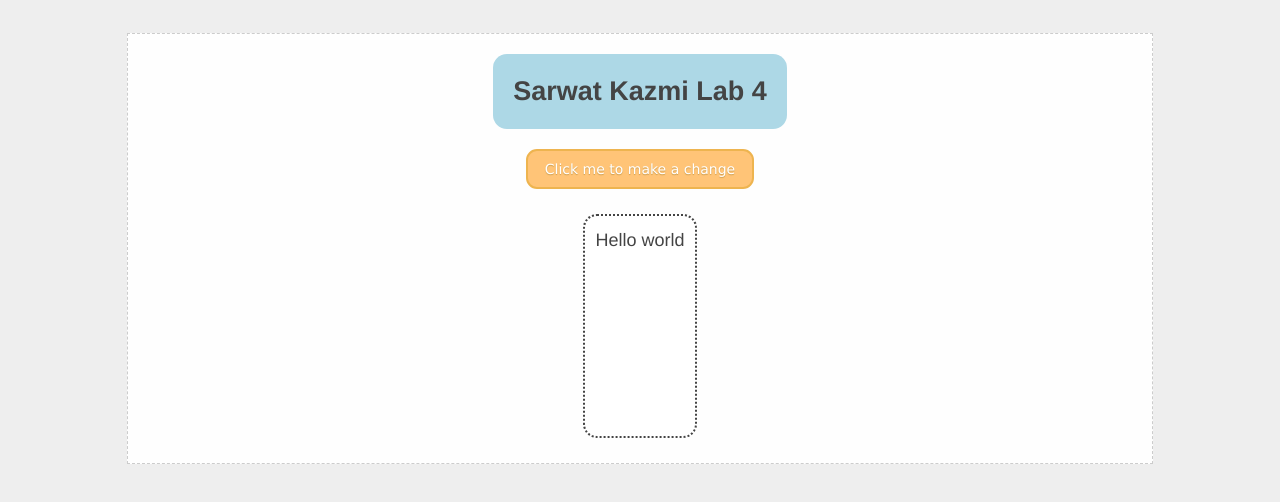
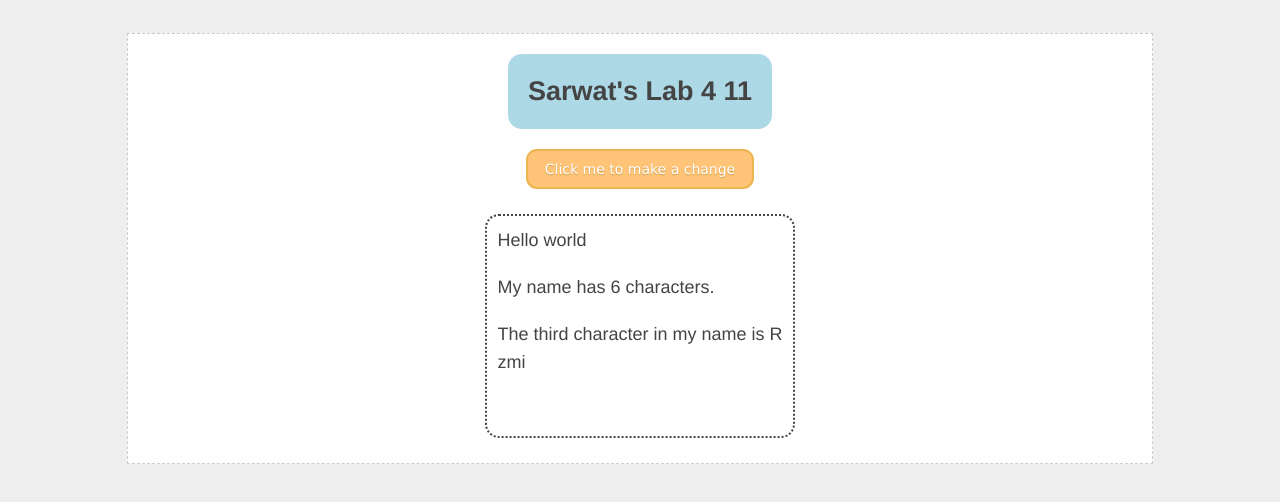
Before and after one commit to sarwat-kazmi/sarwat-kazmi.github.io, a plain HTML site: page lab_4/index.html in a window 1280 px wide. Both pictures are taken after a click on the button "Click me to make a change". Drawn offline with Linux system fonts and the light colour scheme.

Commit message:
updated script from separate functions for onclick to one function

```diff
--- a/lab_4/index.html
+++ b/lab_4/index.html
@@ -2,43 +2,62 @@
 <!DOCTYPE html>
 <html lang="en">
   <head>
-    <title>Sarwat Kazmi lab 4</title>
+    <title>Sarwat Kazmi's Lab 4</title>
     <link rel="stylesheet" type="text/css" href="style.css"/>
   </head>
 
   <body>
     <div class="container">
       <div class="wrapper">
-        <div class="header">Sarwat Kazmi Lab 4</div>
-        <button class="button" onclick="toDo()">
+        <div class="header">Prof A's Demo Page</div>
+        <button class="button" onclick="clickMe()">
           Click me to make a change
         </button>
         <div class="content">
           <p>
             In the mid '90s, Tobias formed a folk music band with Lindsay and Maebe which he called Dr. Funke's 100 Percent Natural Good Time Family Band Solution. The group was underwritten by the Natural Food Life Company, a division of Chem-Grow, an Allen Crayne acqusition, which was part of the Squimm Group. Their motto was simple: We keep you alive. I don't care if it takes from now till the end of Shrimpfest. Oh by the way, Doctor said no kissing her on the face for one week. I was like make it two weeks, see if I care! Make love in your *own* hand, Mother!
           </p>
-          <p class="name">My name has 11 characters</p><br>
-          <p class="upper-letter">The third letter in my name is</p>
         </div>
         <div class="footer"></div>
       </div>
     </div>
+
     <script>
-      function toDo() {
-        clickMe(); getLetter();
-      }
-
       function clickMe() {
         const content = document.querySelector(".content");
         content.innerHTML = "Hello world";
+
+        // changing header title
+        const newHeader = document.querySelector('.header');
+        let firstname = 'Sarwat';
+        newHeader.textContent = firstname + "'s Lab 4"
+
+        // adding paragraphs
+        content.innerHTML += "<p class =\"p1\"></p><p class =\"p2\"></p>";
+
+        // returning number of characters in name
+        const p1 = document.getElementsByClassName('p1');
+        p1[0].innerHTML += 'My name has ' + firstname.length + ' characters.';
+
+        // returning 3rd chracter in first name
+        const p2 = document.getElementsByClassName('p2');
+        p2[0].innerHTML += 'The third character in my name is ' + firstname[2].toUpperCase();
+
+        // surname
+        let surname = 'Kazmi';
+        p2[0].innerHTML += '<br>' + surname.slice(surname.length-3) + '<br>';
+
+        // substring first and surname
+        const name = 'Sarwat Kazmi';
+        const first_name = name.slice(0,6);
+        const last_name = name.slice(7,name.length);
+
+        let total = first_name.length + last_name.length;
+
+        // adding up total characters and adding to header
+        newHeader.textContent += ' ' + total;
       }
-      function getLetter() {
-        const letter = "Sarwat";
-        const letterChar = letter.charAt(2);
-        document.getElementsByClassName("name").innerHTML = letterChar;
-      }
+
     </script>
-    <!-- const letter = document.querySelector(".name"); -->
-        <!-- letter.charAt(2) = "Sarwat"; -->
   </body>
 </html>
```
